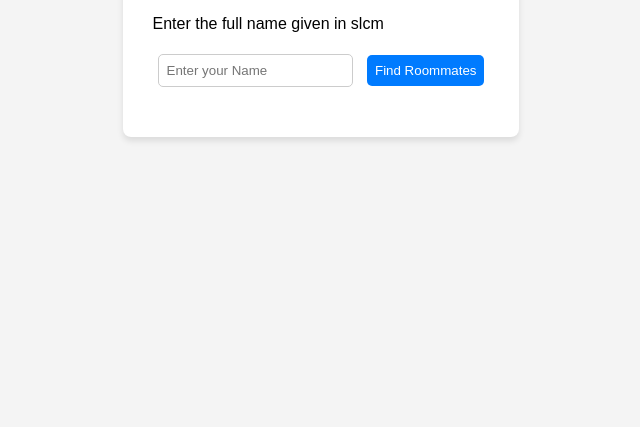
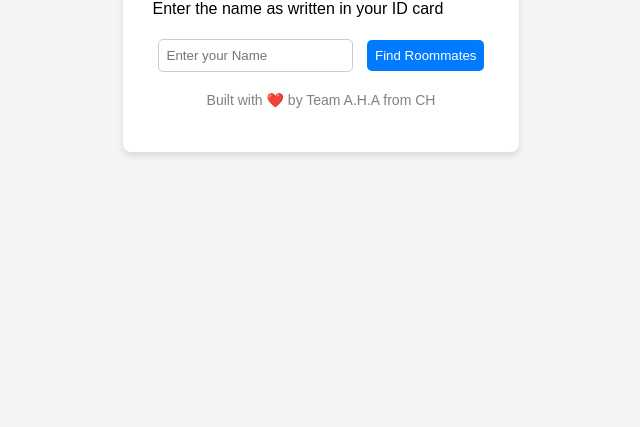
Before and after one commit to AdityaBanasri23/cssprototype, a website: page index.html in a window 1280 px wide. Shown: the part 373-800 px from the top of the page, without its empty margins (319-959 px from the left). Drawn offline with Linux system fonts and the light colour scheme.

Commit message:
Update index.html

```diff
--- a/index.html
+++ b/index.html
@@ -7,7 +7,7 @@
 <body>
     <div class="container">
         <h2>Roommate Finder</h2>
-        <p>Enter the full name given in slcm</p>
+        <p>Enter the name as written in your ID card</p>
         <form action="/find-roommates" method="post">
             <input type="text" name="name" placeholder="Enter your Name" required>
             <button type="submit">Find Roommates</button>
@@ -15,6 +15,9 @@
         <div class="result" id="result">
             <!-- Result will be dynamically populated -->
         </div>
+        <p style="text-align: center; font-size: 14px; color: gray; margin-top: 10px;">
+            Built with ❤️ by Team A.H.A from CH
+        </p>
     </div>
 
     <script>
```
